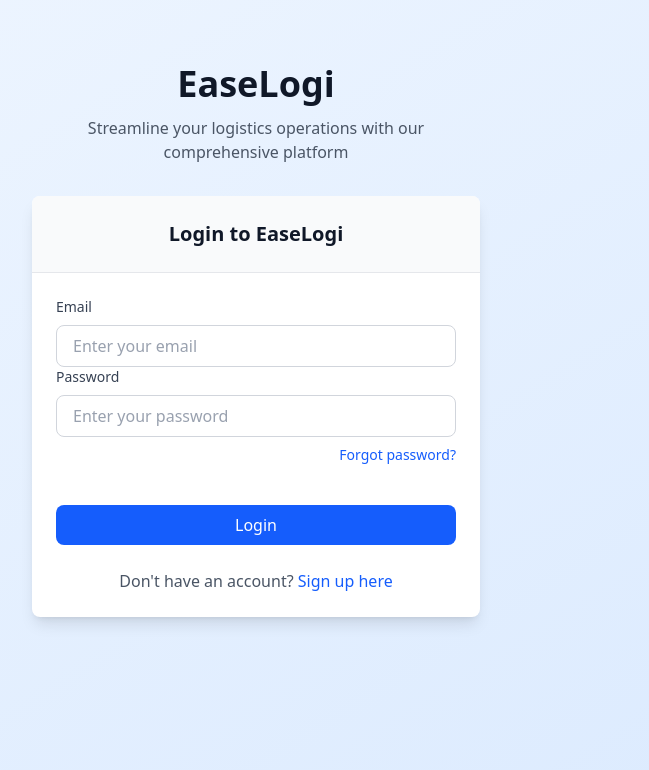
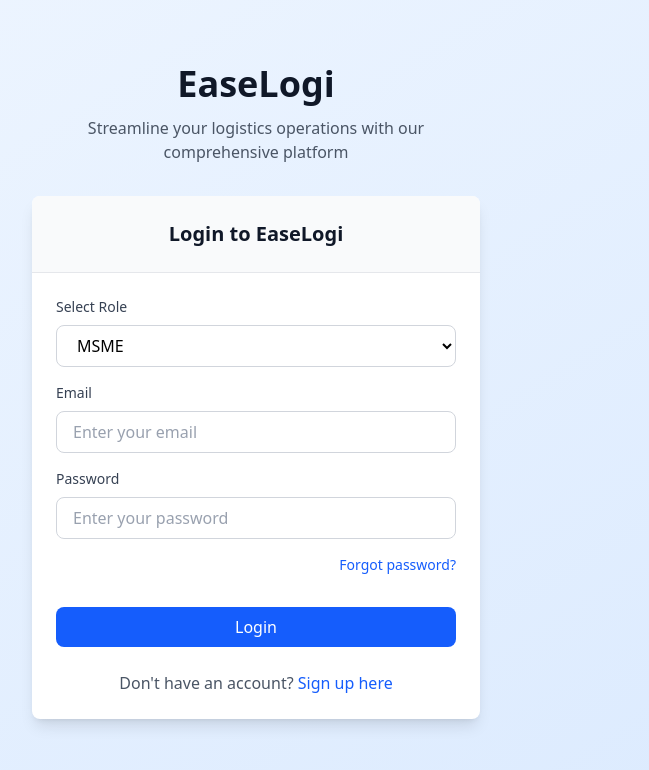
Before and after one commit to swatishah946/sample, a React (Vite) app in the folder sample_app/: page /auth/login in a window 1280 px wide. Shown: the top 770 px of the page, without its empty margins (384-1033 px from the left). Built offline with nearby package versions, Linux system fonts and the light colour scheme.

Commit message:
added the roles dropdown

```diff
--- a/sample_app/index.html
+++ b/sample_app/index.html
@@ -2,7 +2,6 @@
 <html lang="en">
   <head>
     <meta charset="UTF-8" />
-    <link rel="icon" type="image/svg+xml" href="/vite.svg" />
     <meta name="viewport" content="width=device-width, initial-scale=1.0" />
     <link href="/dist/styles.css" rel="stylesheet" />
     <title>Sample App</title>
--- a/sample_app/src/components/auth/Login.jsx
+++ b/sample_app/src/components/auth/Login.jsx
@@ -1,7 +1,9 @@
-import React from "react";
+import React, { useState } from "react";
 import { Link } from "react-router-dom";
 
 const Login = () => {
+  const [role, setRole] = useState("MSME"); // Default role selection
+
   return (
     <div className="auth-card">
       <div className="auth-card-header">
@@ -11,6 +13,21 @@ const Login = () => {
       </div>
       <div className="auth-card-body">
         <form>
+          <div className="space-y-4">
+            <div>
+              <label className="form-label">Select Role</label>
+              <select
+                className="form-input"
+                value={role}
+                onChange={(e) => setRole(e.target.value)}
+                required
+              >
+                <option value="MSME">MSME</option>
+                <option value="Provider">Provider</option>
+                <option value="Admin">Admin</option>
+              </select>
+            </div>
+
             <div>
               <label className="form-label">Email</label>
               <input
@@ -20,6 +37,7 @@ const Login = () => {
                 required
               />
             </div>
+
             <div>
               <label className="form-label">Password</label>
               <input
@@ -41,9 +59,10 @@ const Login = () => {
             </div>
 
             {/* Login Button */}
-          <button type="submit" className="btn-primary mt-10 w-full">
+            <button type="submit" className="btn-primary mt-4 w-full">
               Login
             </button>
+          </div>
         </form>
 
         {/* Signup Link - Centered */}
--- a/sample_app/src/components/auth/SignUp.jsx
+++ b/sample_app/src/components/auth/SignUp.jsx
@@ -4,6 +4,7 @@ const SignUp = () => {
   const [email, setEmail] = useState("");
   const [password, setPassword] = useState("");
   const [confirmPassword, setConfirmPassword] = useState("");
+  const [role, setRole] = useState("MSME"); // Default role selection
   const [error, setError] = useState("");
 
   const handleSubmit = (e) => {
@@ -14,7 +15,7 @@ const SignUp = () => {
     }
     setError("");
     // Add your signup logic here (e.g., API call)
-    console.log("Form submitted with:", { email, password });
+    console.log("Form submitted with:", { email, password, role });
   };
 
   return (
@@ -25,6 +26,23 @@ const SignUp = () => {
       <div className="auth-card-body">
         <form onSubmit={handleSubmit}>
           <div className="space-y-4">
+            <div>
+              <label className="form-label" htmlFor="role">
+                Select Role
+              </label>
+              <select
+                id="role"
+                className="form-input"
+                value={role}
+                onChange={(e) => setRole(e.target.value)}
+                required
+              >
+                <option value="MSME">MSME</option>
+                <option value="Provider">Provider</option>
+                <option value="Admin">Admin</option>
+              </select>
+            </div>
+
             <div>
               <label className="form-label" htmlFor="email">
                 Email
@@ -38,6 +56,7 @@ const SignUp = () => {
                 required
               />
             </div>
+
             <div>
               <label className="form-label" htmlFor="password">
                 Password
```
Lines whose indentation alone changed are shown as unchanged.
